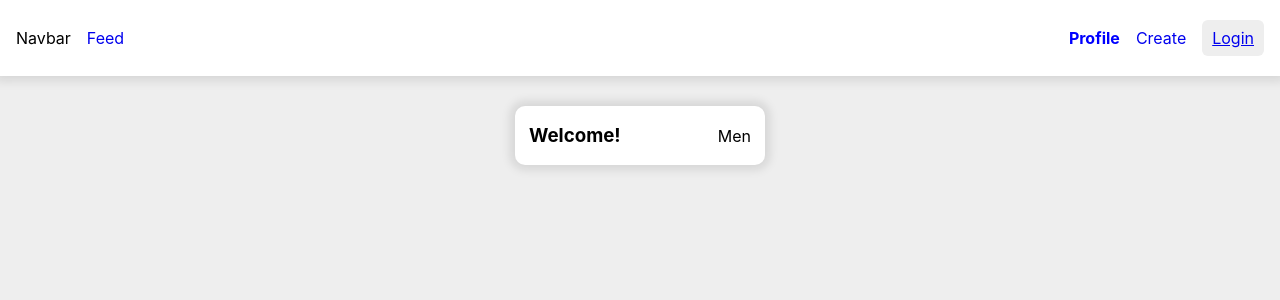
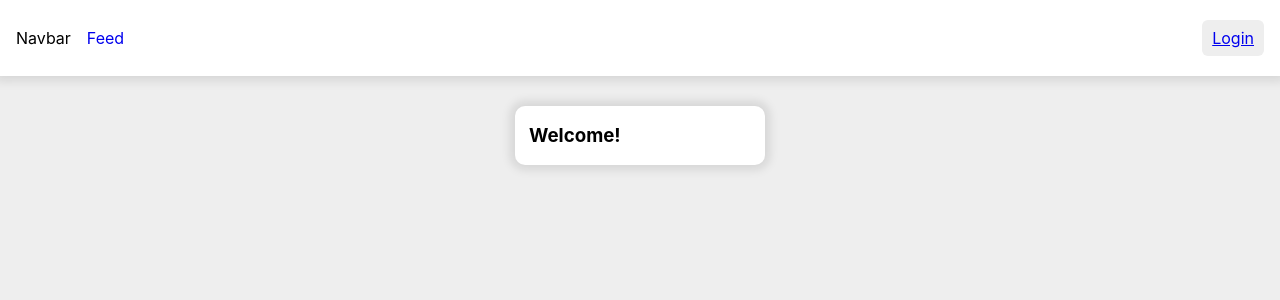
Before and after one commit to CleverseAcademy/react-demo-cohort-2, a React (Vite) app: page /profile in a window 1280 px wide. Shown: the top 300 px of the page. Built offline with nearby package versions, Linux system fonts and the light colour scheme.

Commit message:
condition rendering on AuthContext

```diff
--- a/src/components/Greeting.tsx
+++ b/src/components/Greeting.tsx
@@ -1,15 +1,13 @@
+import { useAuth } from '../providers/AuthProvider'
 import classes from './Greeting.module.css'
 
-interface IGreetingProps {
-  name: string
-  isLoggedIn: boolean
-}
+const Greeting = () => {
+  const { username } = useAuth()
 
-const Greeting = ({ name, isLoggedIn }: IGreetingProps) => {
   return (
     <div className={classes.card}>
       <h3>Welcome!</h3>
-      <p>{isLoggedIn ? name : 'Unknown'}</p>
+      <p>{username}</p>
     </div>
   )
 }
--- a/src/components/Navbar.tsx
+++ b/src/components/Navbar.tsx
@@ -1,8 +1,11 @@
 import { Link } from 'react-router-dom'
 import classes from './Navbar.module.css'
 import { NavLink } from 'react-router-dom'
+import { useAuth } from '../providers/AuthProvider'
 
 const Navbar = () => {
+  const { isLoggedIn, logout } = useAuth()
+
   return (
     <nav className={classes.navbar}>
       <div className={classes.menu}>
@@ -12,15 +15,23 @@
         </NavLink>
       </div>
       <div className={classes.menu}>
+        {isLoggedIn ? (
+          <>
             <NavLink className={({ isActive }) => (isActive ? classes.active : classes.inactive)} to="/profile">
               Profile
             </NavLink>
             <NavLink className={({ isActive }) => (isActive ? classes.active : classes.inactive)} to="/create">
               Create
             </NavLink>
+            <button className={classes.login} onClick={logout}>
+              Log out
+            </button>
+          </>
+        ) : (
           <Link to="/login" className={classes.login}>
             Login
           </Link>
+        )}
       </div>
     </nav>
   )
--- a/src/pages/Login.tsx
+++ b/src/pages/Login.tsx
@@ -1,9 +1,11 @@
 import { FormEvent, useState } from 'react'
 import classes from './Login.module.css'
 import { useAuth } from '../providers/AuthProvider'
+import { useNavigate } from 'react-router-dom'
 
 const Login = () => {
   const { login } = useAuth()
+  const navigate = useNavigate()
   const [username, setUsername] = useState<string>('')
   const [password, setPassword] = useState<string>('')
 
@@ -12,6 +14,8 @@
 
     try {
       await login(username, password)
+
+      navigate('/')
     } catch (err) {
       console.log(err)
     }
--- a/src/pages/Profile.tsx
+++ b/src/pages/Profile.tsx
@@ -3,7 +3,7 @@
 const Profile = () => {
   return (
     <div>
-      <Greeting name="Men" isLoggedIn={true} />
+      <Greeting />
     </div>
   )
 }
--- a/src/providers/AuthProvider.tsx
+++ b/src/providers/AuthProvider.tsx
@@ -8,7 +8,9 @@
 
 interface IAuthContextType {
   isLoggedIn: boolean
+  username: string | null
   login: (username: string, password: string) => Promise<void>
+  logout: () => void
 }
 
 const AuthContext = createContext<IAuthContextType | null>(null)
@@ -22,9 +24,11 @@
 }
 
 const token = localStorage.getItem('token')
+const user = localStorage.getItem('username')
 
 const AuthProvider = ({ children }: IAuthProviderProps) => {
   const [isLoggedIn, setIsLoggedin] = useState<boolean>(!!token)
+  const [username, setUsername] = useState<string | null>(user)
 
   const login = async (username: string, password: string) => {
     const loginBody: LoginDTO = { username, password }
@@ -35,13 +39,19 @@
       })
 
       localStorage.setItem('token', res.data.accessToken)
+      localStorage.setItem('username', username)
       setIsLoggedin(true)
+      setUsername(username)
     } catch (err) {
       throw new Error('Invalid username or password')
     }
   }
 
-  return <AuthContext.Provider value={{ isLoggedIn, login }}>{children}</AuthContext.Provider>
+  const logout = () => {
+    // * ????
+  }
+
+  return <AuthContext.Provider value={{ isLoggedIn, username, login, logout }}>{children}</AuthContext.Provider>
 }
 
 export default AuthProvider
```
Lines whose indentation alone changed are shown as unchanged.
